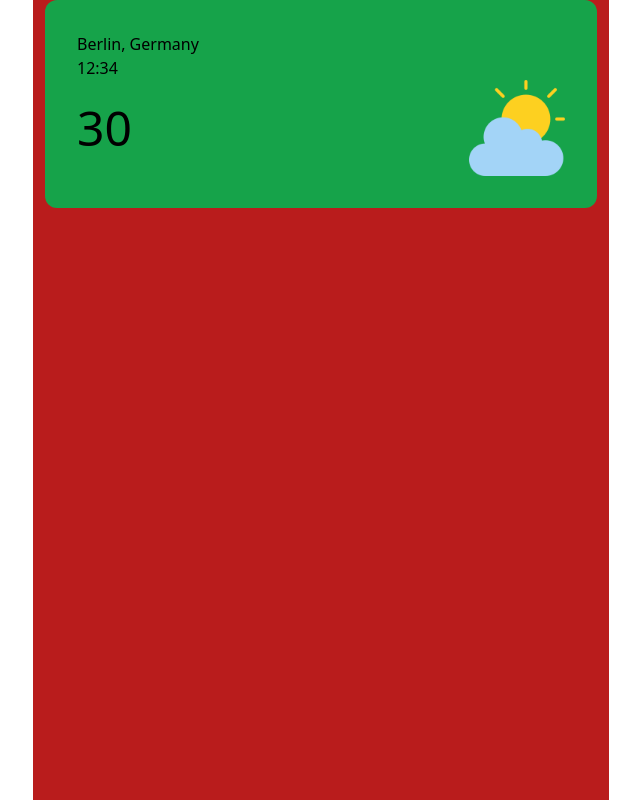
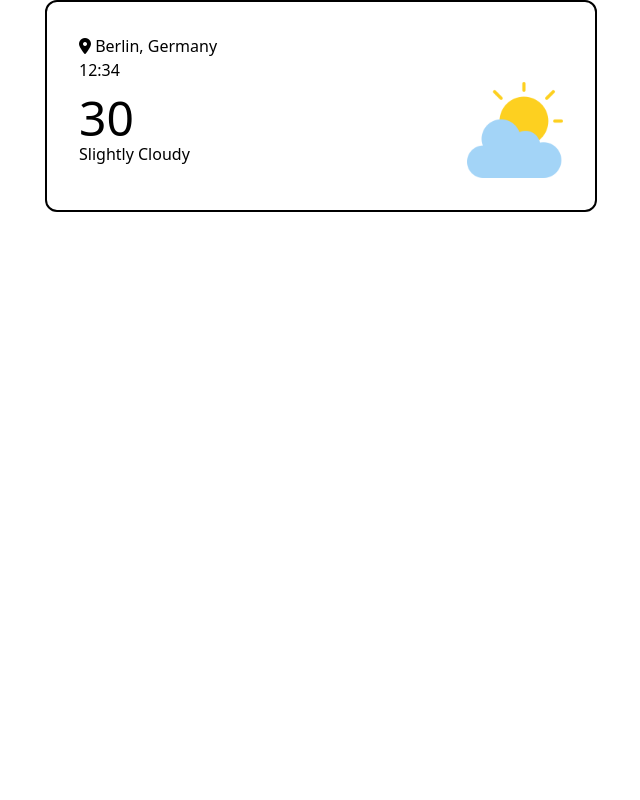
Before and after one commit to fancifulcrow/weather-app, a Vue app: page / in a window 1280 px wide. Shown: the whole page, without its empty margins (319-959 px from the left). Built offline with nearby package versions, Linux system fonts and the light colour scheme.

Commit message:
beginning second design

```diff
--- a/index.html
+++ b/index.html
@@ -8,7 +8,7 @@
 
     <link rel="preconnect" href="https://fonts.googleapis.com">
     <link rel="preconnect" href="https://fonts.gstatic.com" crossorigin>
-    <link href="https://fonts.googleapis.com/css2?family=Montserrat:wght@300;400;500&family=Open+Sans:wght@300;400;500&display=swap" rel="stylesheet">
+    <link href="https://fonts.googleapis.com/css2?family=Quicksand:wght@300;400;500&display=swap" rel="stylesheet">
 
     <link rel="stylesheet" href="https://cdnjs.cloudflare.com/ajax/libs/font-awesome/6.4.2/css/all.min.css" integrity="sha512-z3gLpd7yknf1YoNbCzqRKc4qyor8gaKU1qmn+CShxbuBusANI9QpRohGBreCFkKxLhei6S9CQXFEbbKuqLg0DA==" crossorigin="anonymous" referrerpolicy="no-referrer" />
 
--- a/src/App.vue
+++ b/src/App.vue
@@ -1,5 +1,5 @@
 <template>
-  <div class="h-screen w-full flex justify-center">
+  <div class="h-screen w-full flex justify-center font-Quicksand">
       <RouterView />
   </div>
 </template>
--- a/src/components/CityView.vue
+++ b/src/components/CityView.vue
@@ -1,14 +1,15 @@
 <template>
     <!-- Card for the weather at a location -->
-    <div class="rounded-xl bg-green-600 w-full text-center p-8">
+    <div class="rounded-xl w-full text-center p-8 border-black border-solid border-2">
         <div class="flex flex-col text-left">
-            <span>Berlin, Germany</span>
+            <span><i class="fa-solid fa-location-dot"></i> Berlin, Germany</span>
             <span>12:34</span>
         </div>
 
         <div class="flex items-center justify-between">
-            <div>
+            <div class="flex flex-col text-left justify-start">
                 <span class="text-5xl">30</span>
+                <span>Slightly Cloudy</span>
             </div>
             <div>
                 <div class="w-24 h-24">
--- a/src/style.css
+++ b/src/style.css
@@ -10,6 +10,6 @@
 
 @layer components{
     .box-width {
-        @apply w-full max-w-xl px-3 bg-red-700;
+        @apply w-full max-w-xl px-3;
     }
 }
--- a/tailwind.config.js
+++ b/tailwind.config.js
@@ -8,7 +8,7 @@ module.exports = {
         "secondary-Color" : "#333333",
       },
       fontFamily: {
-        "Montserrat" : ["'Montserrat', sans-serif"],
+        "Quicksand" : ["Quicksand', sans-serif"],
       },
     },
   },
```
